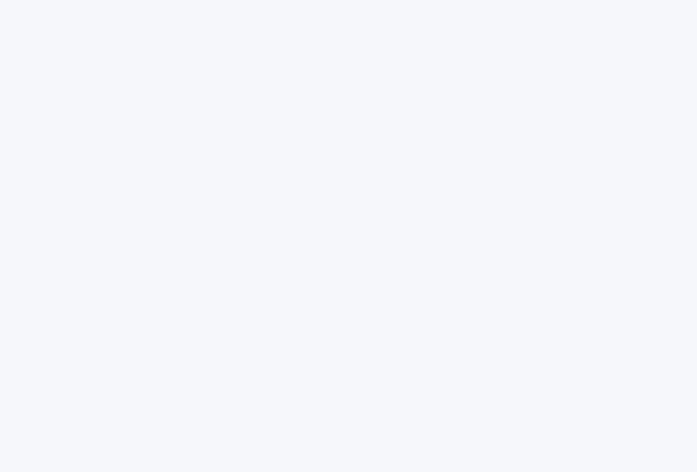
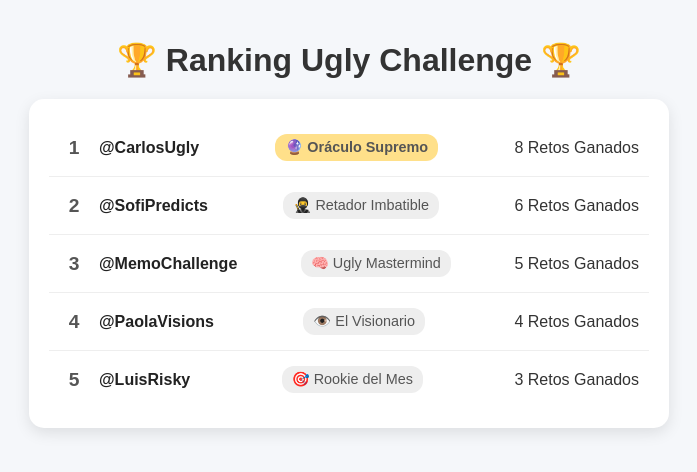
Before and after one commit to ItsTimmySV/ranking, a plain HTML site: page index.html in a window 1280 px wide. Shown: the whole page, without its empty margins (291-988 px from the left). Drawn offline with Linux system fonts and the light colour scheme.

Commit message:
Update index.html

```diff
--- a/index.html
+++ b/index.html
@@ -80,3 +80,38 @@
 
   </style>
 </head>
+<body>  <h1>🏆 Ranking Ugly Challenge 🏆</h1>
+  <div class="ranking-container" id="ranking">
+    <!-- Aquí se llenará el ranking dinámicamente -->
+  </div>  <script>
+    const rankingData = [
+      { name: '@CarlosUgly', badge: '🔮 Oráculo Supremo', wins: 8 },
+      { name: '@SofiPredicts', badge: '🥷 Retador Imbatible', wins: 6 },
+      { name: '@MemoChallenge', badge: '🧠 Ugly Mastermind', wins: 5 },
+      { name: '@PaolaVisions', badge: '👁️ El Visionario', wins: 4 },
+      { name: '@LuisRisky', badge: '🎯 Rookie del Mes', wins: 3 }
+    ];
+
+    const rankingContainer = document.getElementById('ranking');
+
+    rankingData.forEach((user, index) => {
+      const userCard = document.createElement('div');
+      userCard.className = 'user-card';
+
+      userCard.innerHTML = `
+        <div class="user-info">
+          <div class="rank">${index + 1}</div>
+          <div class="name">${user.name}</div>
+        </div>
+        <div class="badge">${user.badge}</div>
+        <div class="score">${user.wins} Retos Ganados</div>
+      `;
+
+      if (index === 0) {
+        userCard.querySelector('.badge').classList.add('highlight');
+      }
+
+      rankingContainer.appendChild(userCard);
+    });
+  </script></body>
+</html>
```
